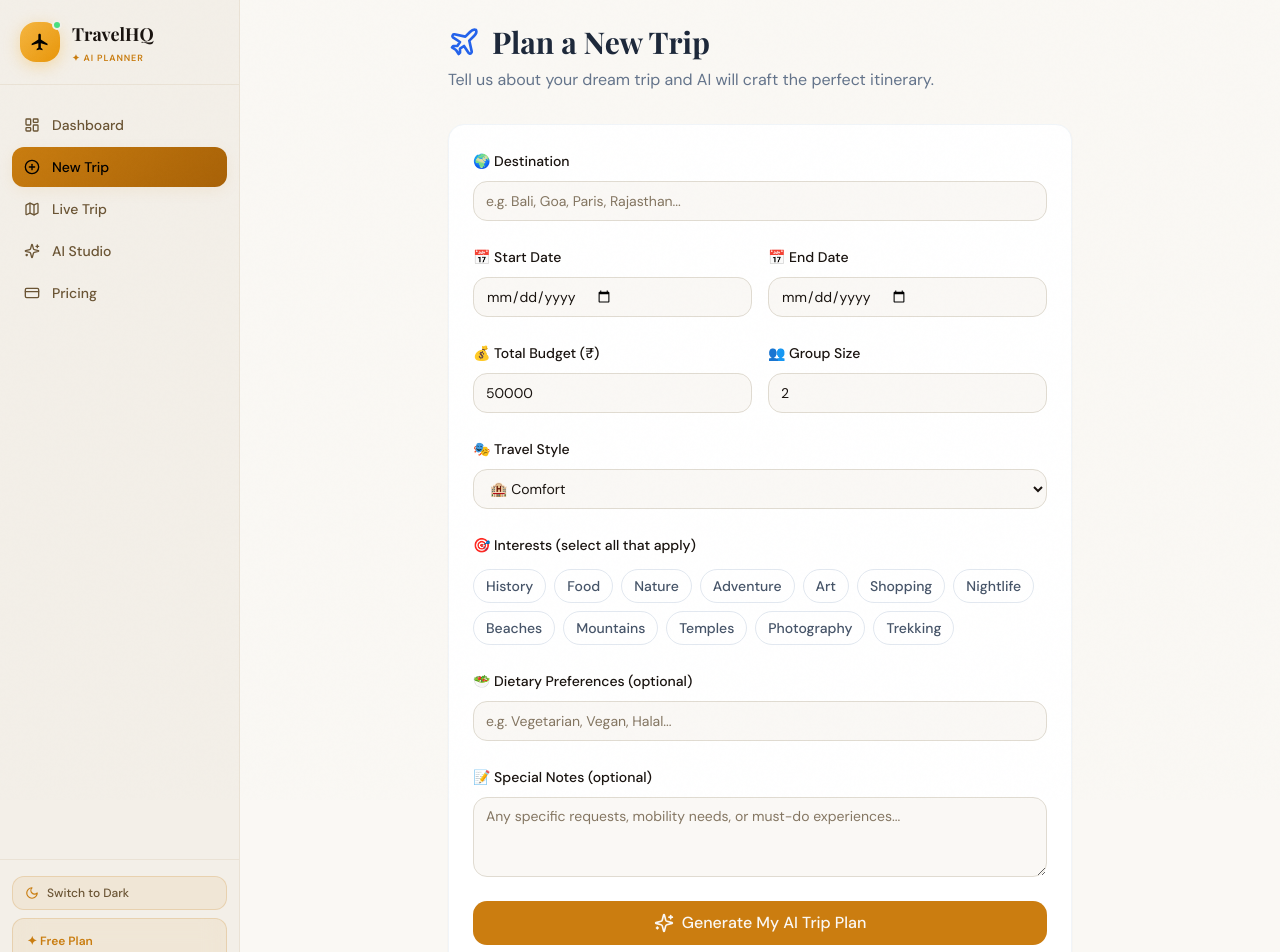
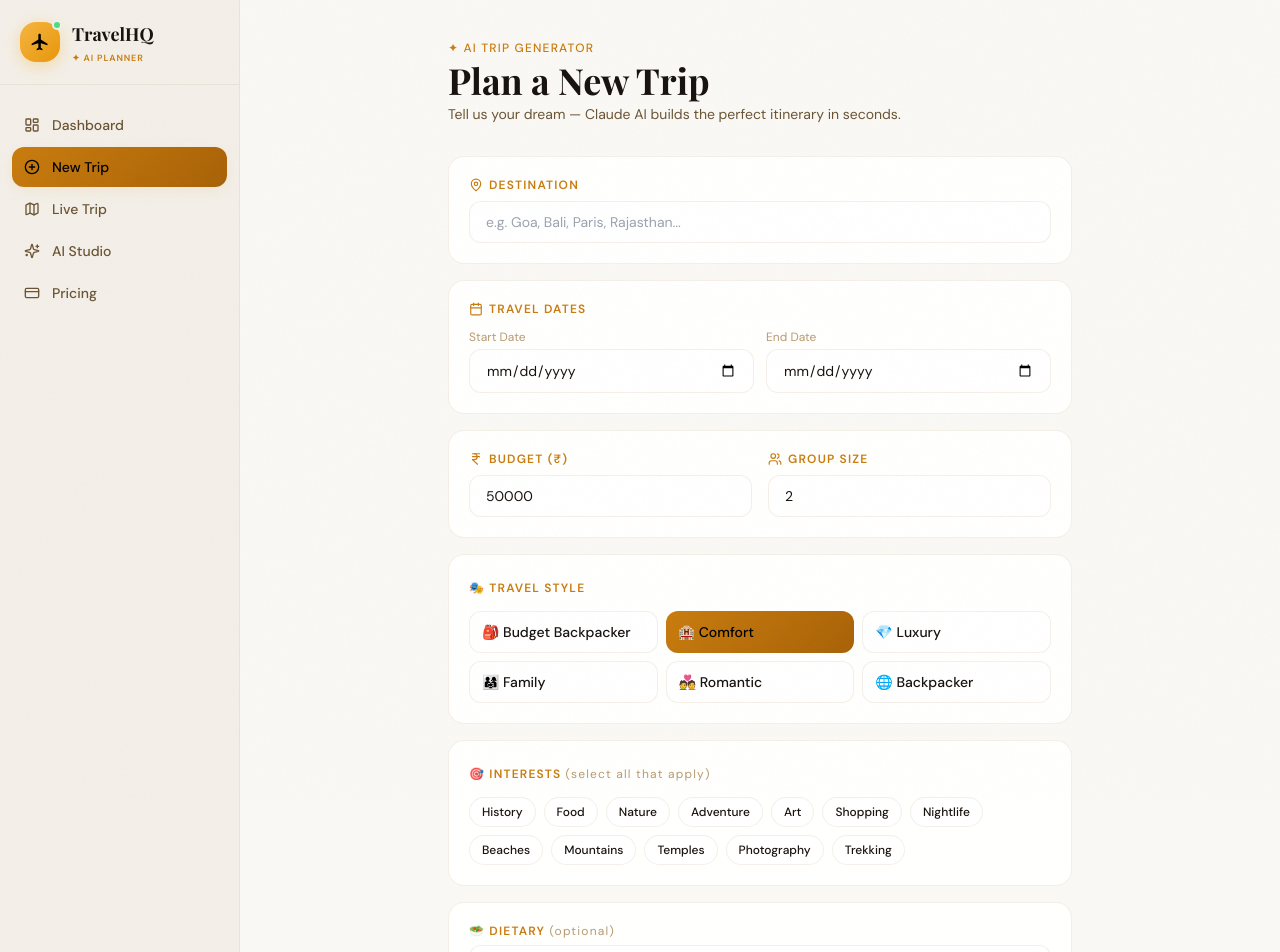
Before and after one commit to hborkar98/TravelHQ, a Next.js app in the folder travelhq/: page /new-trip in a window 1280 px wide. Shown: the top 952 px of the page. Built offline with nearby package versions, Linux system fonts and the light colour scheme.

Commit message:
Update page.tsx

```diff
--- a/travelhq/app/new-trip/page.tsx
+++ b/travelhq/app/new-trip/page.tsx
@@ -1,168 +1,312 @@
 "use client";
 import { useState } from "react";
 import { useRouter } from "next/navigation";
-import { useForm } from "react-hook-form";
-import { zodResolver } from "@hookform/resolvers/zod";
-import { Sparkles, Plane } from "lucide-react";
-import { Button } from "@/components/ui/button";
-import { Input } from "@/components/ui/input";
-import { Label } from "@/components/ui/label";
-import { Select } from "@/components/ui/select";
-import { Textarea } from "@/components/ui/textarea";
-import { Progress } from "@/components/ui/progress";
-import { TripInputSchema, type TripInput } from "@/types";
-import { generateFullTrip, cacheTrip } from "@/lib/ai-pipeline";
+import { Sparkles, MapPin, Calendar, IndianRupee, Users } from "lucide-react";
+import { cacheTrip } from "@/lib/ai-pipeline";
 
-const INTERESTS = ["History", "Food", "Nature", "Adventure", "Art", "Shopping", "Nightlife", "Beaches", "Mountains", "Temples", "Photography", "Trekking"];
+const INTERESTS = [
+  "History", "Food", "Nature", "Adventure", "Art",
+  "Shopping", "Nightlife", "Beaches", "Mountains", "Temples", "Photography", "Trekking"
+];
+
+const STYLES = [
+  { value: "budget",     label: "🎒 Budget Backpacker" },
+  { value: "comfort",    label: "🏨 Comfort" },
+  { value: "luxury",     label: "💎 Luxury" },
+  { value: "family",     label: "👨‍👩‍👧 Family" },
+  { value: "romantic",   label: "💑 Romantic" },
+  { value: "backpacker", label: "🌐 Backpacker" },
+];
+
+const PROGRESS_STEPS = [
+  { label: "🔍 Researching destination...",             pct: 15 },
+  { label: "🧠 Claude is crafting your itinerary...",  pct: 40 },
+  { label: "💰 Optimizing budget breakdown...",         pct: 65 },
+  { label: "🗺️ Mapping routes & waypoints...",         pct: 85 },
+  { label: "✅ Trip ready! Redirecting...",             pct: 100 },
+];
 
 export default function NewTripPage() {
   const router = useRouter();
+
+  const [form, setForm] = useState({
+    destination: "",
+    start_date:  "",
+    end_date:    "",
+    budget_inr:  50000,
+    group_size:  2,
+    style:       "comfort",
+    dietary:     "",
+    notes:       "",
+  });
+  const [interests,    setInterests]    = useState<string[]>([]);
   const [isGenerating, setIsGenerating] = useState(false);
-  const [step, setStep] = useState("");
-  const [progress, setProgress] = useState(0);
-  const [selectedInterests, setSelectedInterests] = useState<string[]>([]);
-  const [error, setError] = useState("");
+  const [stepIdx,      setStepIdx]      = useState(0);
+  const [error,        setError]        = useState("");
 
-  const { register, handleSubmit, formState: { errors } } = useForm<TripInput>({
-    resolver: zodResolver(TripInputSchema),
-    defaultValues: { group_size: 2, budget_inr: 50000, style: "comfort", interests: [] },
+  const toggle = (i: string) =>
+    setInterests(p => p.includes(i) ? p.filter(x => x !== i) : [...p, i]);
+
+  const set = (k: string, v: any) => setForm(p => ({ ...p, [k]: v }));
+
+  const inputStyle = {
+    background: "var(--surface)",
+    border: "1px solid var(--border)",
+    color: "var(--text-primary)",
+    fontFamily: "DM Sans, sans-serif",
+  };
+
+  const handleSubmit = async (e: React.FormEvent) => {
+    e.preventDefault();
+    setError("");
+
+    if (!form.destination.trim())        return setError("Please enter a destination.");
+    if (!form.start_date)                return setError("Please select a start date.");
+    if (!form.end_date)                  return setError("Please select an end date.");
+    if (form.end_date < form.start_date) return setError("End date must be after start date.");
+    if (interests.length === 0)          return setError("Please select at least one interest.");
+
+    setIsGenerating(true);
+    setStepIdx(0);
+
+    // Animate progress steps while API runs
+    let idx = 0;
+    const interval = setInterval(() => {
+      idx += 1;
+      if (idx < PROGRESS_STEPS.length - 1) {
+        setStepIdx(idx);
+      } else {
+        clearInterval(interval);
+      }
+    }, 5000);
+
+    try {
+      const res = await fetch("/api/generate-trip", {
+        method: "POST",
+        headers: { "Content-Type": "application/json" },
+        body: JSON.stringify({ ...form, interests }),
       });
 
-  const toggleInterest = (interest: string) => {
-    setSelectedInterests(prev =>
-      prev.includes(interest) ? prev.filter(i => i !== interest) : [...prev, interest]
-    );
-  };
+      // Read body ONCE
+      const data = await res.json();
 
-  const onSubmit = async (data: TripInput) => {
-    if (selectedInterests.length === 0) {
-      setError("Please select at least one interest.");
-      return;
+      if (!res.ok) {
+        throw new Error(data?.error || `Error ${res.status}`);
       }
-    setError("");
-    setIsGenerating(true);
-    const fullData = { ...data, interests: selectedInterests };
 
-    try {
-      const trip = await generateFullTrip(fullData, (s, p) => {
-        setStep(s);
-        setProgress(p);
-      });
+      clearInterval(interval);
+      setStepIdx(PROGRESS_STEPS.length - 1);
 
+      // Save to cache using the shared helper
       const tripId = `trip-${Date.now()}`;
-      cacheTrip(tripId, trip);
-      router.push(`/trip/${tripId}`);
+      cacheTrip(tripId, data);
+
+      // Small delay so user sees "Trip ready!" before redirect
+      setTimeout(() => router.push(`/trip/${tripId}`), 800);
+
     } catch (err: any) {
-      setError(err.message || "Failed to generate trip. Please try again.");
+      clearInterval(interval);
       setIsGenerating(false);
+      setError(err.message || "Something went wrong. Please try again.");
     }
   };
 
+  // ── Loading screen ──
   if (isGenerating) {
+    const step = PROGRESS_STEPS[stepIdx];
     return (
-      <div className="flex items-center justify-center min-h-screen p-6">
-        <div className="max-w-md w-full text-center space-y-6">
-          <div className="w-20 h-20 bg-blue-50 rounded-full flex items-center justify-center mx-auto">
-            <Sparkles className="w-10 h-10 text-blue-600 animate-pulse" />
+      <div className="min-h-screen flex items-center justify-center px-4"
+        style={{ background: "var(--bg)" }}>
+        <div className="max-w-sm w-full text-center space-y-6">
+          <div className="w-20 h-20 rounded-2xl flex items-center justify-center mx-auto"
+            style={{ background: "var(--accent-bg)", border: "1px solid var(--accent-border)" }}>
+            <Sparkles className="w-10 h-10 animate-pulse" style={{ color: "var(--accent)" }} />
           </div>
-          <h2 className="text-2xl font-bold text-slate-800">Generating Your Trip...</h2>
-          <p className="text-slate-500 text-sm">{step}</p>
-          <Progress value={progress} className="h-3" />
-          <p className="text-xs text-slate-400">{progress}% complete</p>
+          <div>
+            <h2 className="text-2xl font-bold mb-2" style={{ color: "var(--text-primary)" }}>
+              Crafting Your Trip...
+            </h2>
+            <p className="text-sm" style={{ color: "var(--text-secondary)" }}>{step.label}</p>
+          </div>
+          <div className="w-full rounded-full h-2.5" style={{ background: "var(--surface)" }}>
+            <div className="h-2.5 rounded-full transition-all duration-700"
+              style={{ width: `${step.pct}%`, background: "linear-gradient(90deg, var(--accent), var(--accent-dark))" }} />
+          </div>
+          <p className="text-xs" style={{ color: "var(--text-muted)" }}>
+            {step.pct}% complete · Powered by Claude AI
+          </p>
         </div>
       </div>
     );
   }
 
+  // ── Form ──
   return (
-    <div className="p-6 max-w-2xl mx-auto">
-      <div className="mb-8">
-        <h1 className="text-3xl font-bold text-slate-800 flex items-center gap-3">
-          <Plane className="w-8 h-8 text-blue-600" /> Plan a New Trip
+    <div className="min-h-screen" style={{ background: "var(--bg)", transition: "background 0.3s ease" }}>
+      <div className="max-w-2xl mx-auto px-4 sm:px-6 py-6 md:py-10">
+
+        <div className="mb-8 animate-fade-up-1">
+          <p className="text-xs font-medium uppercase tracking-widest mb-1" style={{ color: "var(--accent)" }}>
+            ✦ AI Trip Generator
+          </p>
+          <h1 className="text-3xl md:text-4xl font-bold" style={{ color: "var(--text-primary)" }}>
+            Plan a New Trip
           </h1>
-        <p className="text-slate-500 mt-2">Tell us about your dream trip and AI will craft the perfect itinerary.</p>
+          <p className="text-sm mt-1" style={{ color: "var(--text-secondary)" }}>
+            Tell us your dream — Claude AI builds the perfect itinerary in seconds.
+          </p>
         </div>
 
-      <form onSubmit={handleSubmit(onSubmit)} className="space-y-6 bg-white rounded-2xl border border-slate-100 shadow-sm p-6">
+        <form onSubmit={handleSubmit} className="space-y-4 animate-fade-up-2">
+
           {error && (
-          <div className="bg-red-50 text-red-700 border border-red-100 rounded-lg p-3 text-sm">{error}</div>
+            <div className="rounded-xl px-4 py-3 text-sm"
+              style={{ background: "rgba(239,68,68,0.1)", color: "#f87171", border: "1px solid rgba(239,68,68,0.2)" }}>
+              ⚠️ {error}
+            </div>
           )}
 
-        <div className="space-y-2">
-          <Label htmlFor="destination">🌍 Destination</Label>
-          <Input id="destination" placeholder="e.g. Bali, Goa, Paris, Rajasthan..." {...register("destination")} />
-          {errors.destination && <p className="text-red-500 text-xs">{errors.destination.message}</p>}
+          {/* Destination */}
+          <div className="glass rounded-2xl p-5 space-y-2">
+            <label className="text-xs font-semibold uppercase tracking-widest flex items-center gap-1.5"
+              style={{ color: "var(--accent)" }}>
+              <MapPin className="w-3.5 h-3.5" /> Destination
+            </label>
+            <input value={form.destination} onChange={e => set("destination", e.target.value)}
+              placeholder="e.g. Goa, Bali, Paris, Rajasthan..."
+              className="w-full rounded-xl px-4 py-2.5 text-sm outline-none transition-all" style={inputStyle}
+              onFocus={e => (e.target.style.borderColor = "var(--accent)")}
+              onBlur={e  => (e.target.style.borderColor = "var(--border)")} />
           </div>
 
-        <div className="grid grid-cols-2 gap-4">
-          <div className="space-y-2">
-            <Label htmlFor="start_date">📅 Start Date</Label>
-            <Input id="start_date" type="date" {...register("start_date")} />
+          {/* Dates */}
+          <div className="glass rounded-2xl p-5 space-y-3">
+            <label className="text-xs font-semibold uppercase tracking-widest flex items-center gap-1.5"
+              style={{ color: "var(--accent)" }}>
+              <Calendar className="w-3.5 h-3.5" /> Travel Dates
+            </label>
+            <div className="grid grid-cols-2 gap-3">
+              {[["start_date","Start Date"],["end_date","End Date"]].map(([key, lbl]) => (
+                <div key={key}>
+                  <p className="text-xs mb-1" style={{ color: "var(--text-muted)" }}>{lbl}</p>
+                  <input type="date" value={(form as any)[key]}
+                    onChange={e => set(key, e.target.value)}
+                    className="w-full rounded-xl px-4 py-2.5 text-sm outline-none transition-all" style={inputStyle}
+                    onFocus={e => (e.target.style.borderColor = "var(--accent)")}
+                    onBlur={e  => (e.target.style.borderColor = "var(--border)")} />
                 </div>
-          <div className="space-y-2">
-            <Label htmlFor="end_date">📅 End Date</Label>
-            <Input id="end_date" type="date" {...register("end_date")} />
+              ))}
             </div>
           </div>
 
+          {/* Budget + Group */}
+          <div className="glass rounded-2xl p-5">
             <div className="grid grid-cols-2 gap-4">
-          <div className="space-y-2">
-            <Label htmlFor="budget_inr">💰 Total Budget (₹)</Label>
-            <Input id="budget_inr" type="number" min="5000" {...register("budget_inr", { valueAsNumber: true })} />
+              <div>
+                <label className="text-xs font-semibold uppercase tracking-widest flex items-center gap-1.5 mb-2"
+                  style={{ color: "var(--accent)" }}>
+                  <IndianRupee className="w-3.5 h-3.5" /> Budget (₹)
+                </label>
+                <input type="number" min="5000" value={form.budget_inr}
+                  onChange={e => set("budget_inr", Number(e.target.value))}
+                  className="w-full rounded-xl px-4 py-2.5 text-sm outline-none transition-all" style={inputStyle}
+                  onFocus={e => (e.target.style.borderColor = "var(--accent)")}
+                  onBlur={e  => (e.target.style.borderColor = "var(--border)")} />
               </div>
-          <div className="space-y-2">
-            <Label htmlFor="group_size">👥 Group Size</Label>
-            <Input id="group_size" type="number" min="1" max="50" {...register("group_size", { valueAsNumber: true })} />
+              <div>
+                <label className="text-xs font-semibold uppercase tracking-widest flex items-center gap-1.5 mb-2"
+                  style={{ color: "var(--accent)" }}>
+                  <Users className="w-3.5 h-3.5" /> Group Size
+                </label>
+                <input type="number" min="1" max="50" value={form.group_size}
+                  onChange={e => set("group_size", Number(e.target.value))}
+                  className="w-full rounded-xl px-4 py-2.5 text-sm outline-none transition-all" style={inputStyle}
+                  onFocus={e => (e.target.style.borderColor = "var(--accent)")}
+                  onBlur={e  => (e.target.style.borderColor = "var(--border)")} />
+              </div>
             </div>
           </div>
 
-        <div className="space-y-2">
-          <Label>🎭 Travel Style</Label>
-          <Select {...register("style")}>
-            <option value="budget">🎒 Budget Backpacker</option>
-            <option value="comfort">🏨 Comfort</option>
-            <option value="luxury">💎 Luxury</option>
-            <option value="family">👨‍👩‍👧 Family</option>
-            <option value="romantic">💑 Romantic</option>
-            <option value="backpacker">🌐 Backpacker</option>
-          </Select>
-        </div>
-
-        <div className="space-y-3">
-          <Label>🎯 Interests (select all that apply)</Label>
-          <div className="flex flex-wrap gap-2">
-            {INTERESTS.map((interest) => (
-              <button
-                key={interest}
-                type="button"
-                onClick={() => toggleInterest(interest)}
-                className={`px-3 py-1.5 rounded-full text-sm font-medium border transition-all ${
-                  selectedInterests.includes(interest)
-                    ? "bg-blue-600 text-white border-blue-600"
-                    : "bg-white text-slate-600 border-slate-200 hover:border-blue-300"
-                }`}
-              >
-                {interest}
+          {/* Travel Style */}
+          <div className="glass rounded-2xl p-5 space-y-3">
+            <label className="text-xs font-semibold uppercase tracking-widest" style={{ color: "var(--accent)" }}>
+              🎭 Travel Style
+            </label>
+            <div className="grid grid-cols-2 sm:grid-cols-3 gap-2">
+              {STYLES.map(s => (
+                <button key={s.value} type="button" onClick={() => set("style", s.value)}
+                  className="px-3 py-2.5 rounded-xl text-sm font-medium transition-all text-left"
+                  style={form.style === s.value
+                    ? { background: "linear-gradient(135deg, var(--accent), var(--accent-dark))", color: "#000" }
+                    : { ...inputStyle, border: "1px solid var(--border)" }}>
+                  {s.label}
                 </button>
               ))}
             </div>
           </div>
 
-        <div className="space-y-2">
-          <Label htmlFor="dietary">🥗 Dietary Preferences (optional)</Label>
-          <Input id="dietary" placeholder="e.g. Vegetarian, Vegan, Halal..." {...register("dietary")} />
+          {/* Interests */}
+          <div className="glass rounded-2xl p-5 space-y-3">
+            <label className="text-xs font-semibold uppercase tracking-widest" style={{ color: "var(--accent)" }}>
+              🎯 Interests{" "}
+              <span className="normal-case font-normal" style={{ color: "var(--text-muted)" }}>
+                (select all that apply)
+              </span>
+            </label>
+            <div className="flex flex-wrap gap-2">
+              {INTERESTS.map(i => (
+                <button key={i} type="button" onClick={() => toggle(i)}
+                  className="px-3 py-1.5 rounded-full text-xs font-medium transition-all"
+                  style={interests.includes(i)
+                    ? { background: "linear-gradient(135deg, var(--accent), var(--accent-dark))", color: "#000" }
+                    : { ...inputStyle, border: "1px solid var(--border)" }}>
+                  {i}
+                </button>
+              ))}
+            </div>
           </div>
 
-        <div className="space-y-2">
-          <Label htmlFor="notes">📝 Special Notes (optional)</Label>
-          <Textarea id="notes" placeholder="Any specific requests, mobility needs, or must-do experiences..." {...register("notes")} />
+          {/* Dietary + Notes */}
+          <div className="glass rounded-2xl p-5 space-y-4">
+            <div>
+              <label className="text-xs font-semibold uppercase tracking-widest block mb-1.5"
+                style={{ color: "var(--accent)" }}>
+                🥗 Dietary{" "}
+                <span className="normal-case font-normal" style={{ color: "var(--text-muted)" }}>(optional)</span>
+              </label>
+              <input value={form.dietary} onChange={e => set("dietary", e.target.value)}
+                placeholder="e.g. Vegetarian, Vegan, Halal..."
+                className="w-full rounded-xl px-4 py-2.5 text-sm outline-none transition-all" style={inputStyle}
+                onFocus={e => (e.target.style.borderColor = "var(--accent)")}
+                onBlur={e  => (e.target.style.borderColor = "var(--border)")} />
+            </div>
+            <div>
+              <label className="text-xs font-semibold uppercase tracking-widest block mb-1.5"
+                style={{ color: "var(--accent)" }}>
+                📝 Notes{" "}
+                <span className="normal-case font-normal" style={{ color: "var(--text-muted)" }}>(optional)</span>
+              </label>
+              <textarea value={form.notes} onChange={e => set("notes", e.target.value)}
+                placeholder="Any special requests, mobility needs, or must-do experiences..."
+                rows={3} className="w-full rounded-xl px-4 py-2.5 text-sm outline-none resize-none transition-all"
+                style={inputStyle}
+                onFocus={e => (e.target.style.borderColor = "var(--accent)")}
+                onBlur={e  => (e.target.style.borderColor = "var(--border)")} />
+            </div>
           </div>
 
-        <Button type="submit" size="lg" className="w-full gap-2 text-base">
+          {/* Submit */}
+          <button type="submit"
+            className="w-full flex items-center justify-center gap-2 py-4 rounded-2xl text-base font-bold text-black transition-all hover:scale-[1.01]"
+            style={{ background: "linear-gradient(135deg, var(--accent), var(--accent-dark))", boxShadow: "0 8px 30px var(--accent-bg)" }}>
             <Sparkles className="w-5 h-5" /> Generate My AI Trip Plan
-        </Button>
-        <p className="text-xs text-slate-400 text-center">Takes 15–30 seconds · Powered by Claude AI</p>
+          </button>
+          <p className="text-xs text-center pb-6" style={{ color: "var(--text-muted)" }}>
+            Takes 15–30 seconds · Powered by Claude AI
+          </p>
+
         </form>
+      </div>
     </div>
   );
 }
```
Lines whose indentation alone changed are shown as unchanged.
